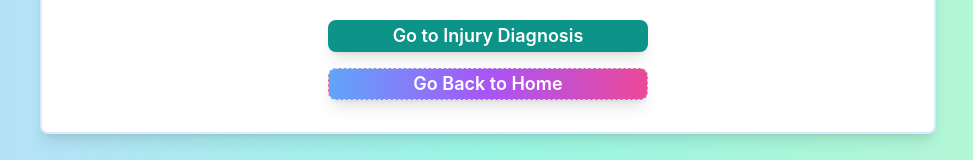
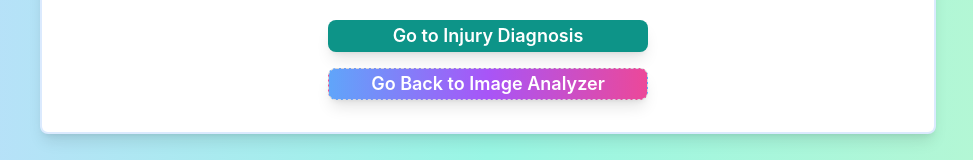
Before and after one commit to Codinglulu2023/CAC2024003, a Next.js app: page /recommendations in a window 1280 px wide. Shown: the part 634-794 px from the top of the page, without its empty margins (152-1125 px from the left). Built offline with nearby package versions, Linux system fonts and the light colour scheme.

Commit message:
change verbiage

```diff
--- a/app/recommendations/Recommendations.tsx
+++ b/app/recommendations/Recommendations.tsx
@@ -153,7 +153,7 @@ export default function Recommendations() {
             onClick={goBackToHome}
             className="bg-gradient-to-r from-blue-400 via-purple-500 to-pink-500 hover:bg-gradient-to-r hover:from-blue-500 hover:via-purple-600 hover:to-pink-600 text-white text-lg font-semibold py-3 w-full max-w-xs rounded-lg shadow-lg transform hover:scale-105 transition-transform"
           >
-            Go Back to Home
+            Go Back to Image Analyzer
           </Button>
         </div>
 
```
